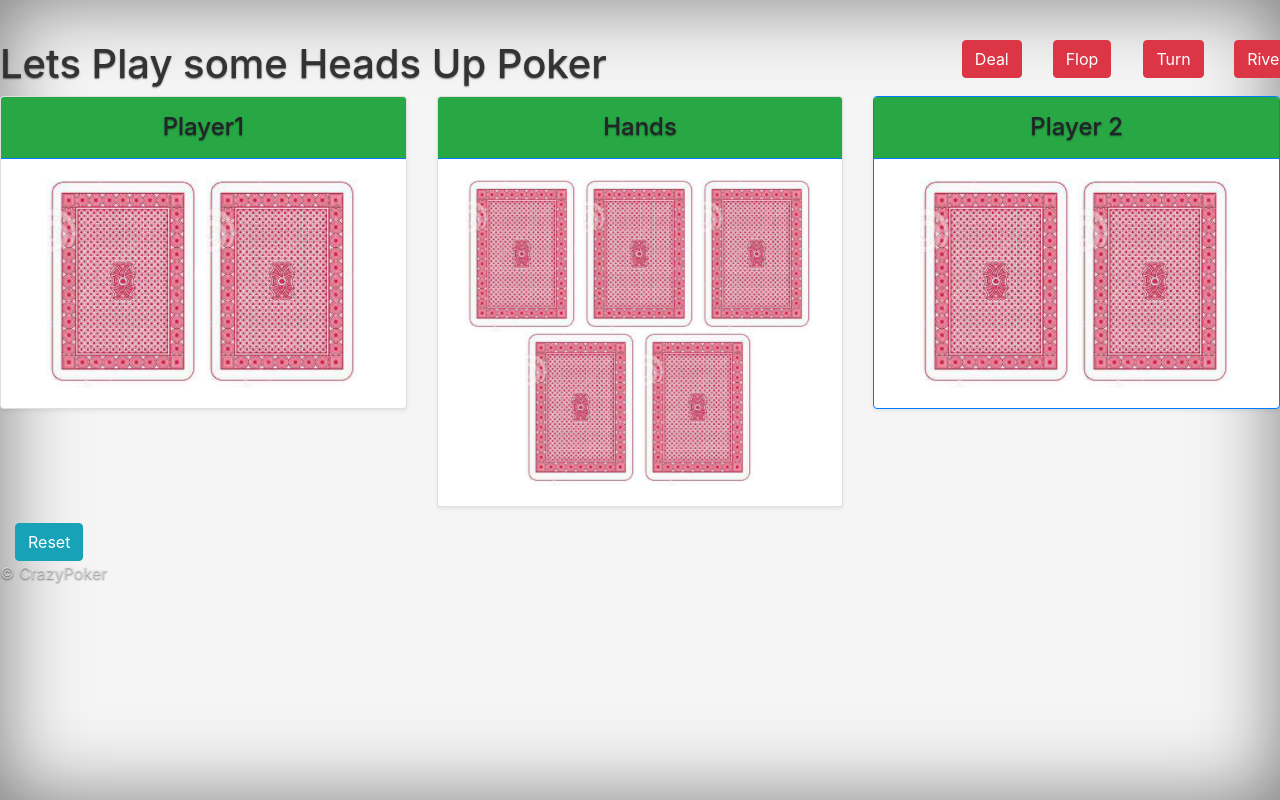
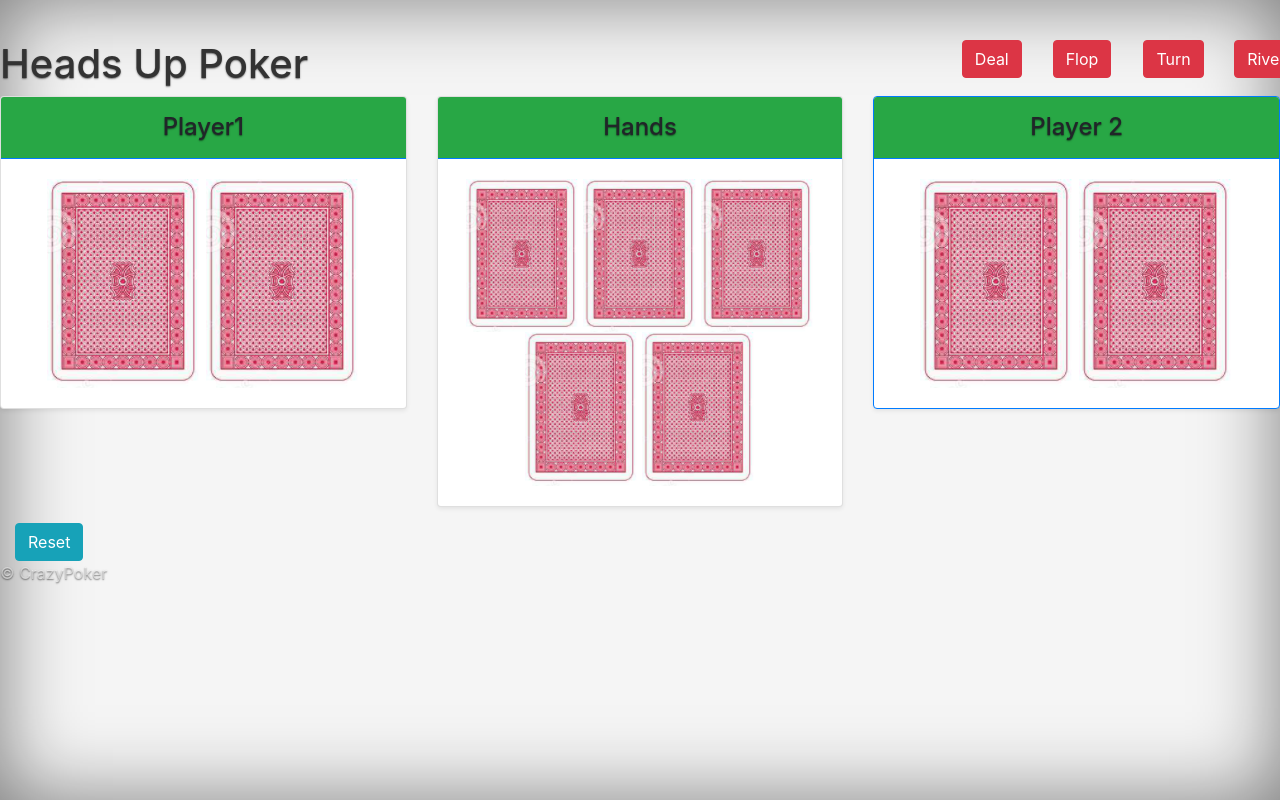
Before and after one commit to jinx4you/heroku, a website: page hand.html in a window 1280 px wide. Shown: the top 800 px of the page. Drawn offline with nearby package versions, Linux system fonts and the light colour scheme.

Commit message:
changed Heading

```diff
--- a/hand.html
+++ b/hand.html
@@ -25,7 +25,7 @@
   <!-- Heading and buttons -->
   <div class="row">
     <div class="col lg-9">
-      <h1 id="demo" class="black"> Lets Play some Heads Up Poker</h1>
+      <h1 id="demo" class="black">Heads Up Poker</h1>
     </div>
     <div class="row">
 
```
